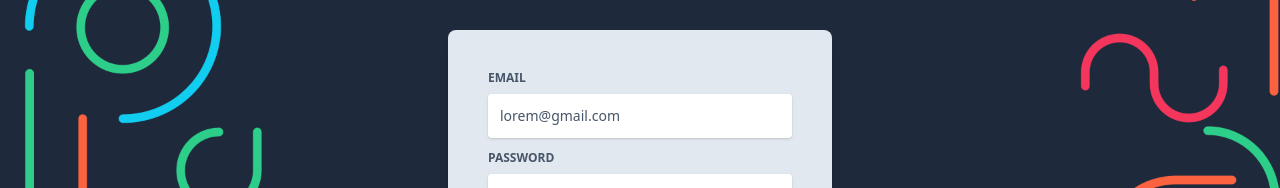
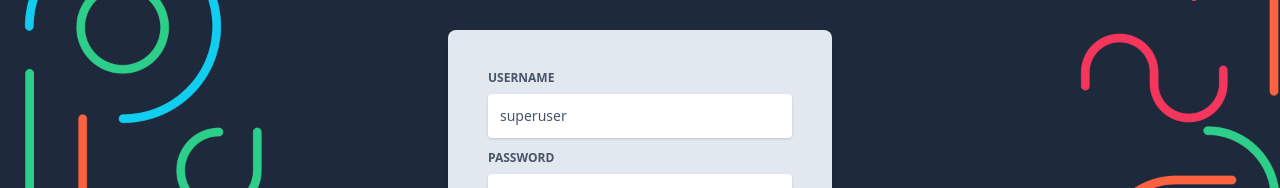
Before and after one commit to loluskii/next-backoffice, a Next.js app: page / in a window 1280 px wide. Shown: the part 130-318 px from the top of the page. Built offline with nearby package versions, Linux system fonts and the light colour scheme.

Commit message:
convert to username for auth

```diff
--- a/pages/auth/login.jsx
+++ b/pages/auth/login.jsx
@@ -4,7 +4,7 @@
 import { loginUser } from "services/auth.service";
 
 export default function Login() {
-  const [email, setEmail] = useState("lorem@gmail.com");
+  const [username, setUsername] = useState("superuser");
   const [password, setPassword] = useState("SiEBef0H821");
   const [isLoading, setIsLoading] = useState(false);
   const router = useRouter();
@@ -12,7 +12,7 @@
   async function doLogin(e) {
     e.preventDefault();
     setIsLoading(true);
-    const response = await loginUser(email, password);
+    const response = await loginUser(username, password);
     setIsLoading(false);
     if (response) {
       router.push("/wallet/accounts");
@@ -21,7 +21,6 @@
       console.error(response);
     }
   }
-
 
   return (
     <>
@@ -36,15 +35,15 @@
                       className="block uppercase text-blueGray-600 text-xs font-bold mb-2"
                       htmlFor="grid-password"
                     >
-                      Email
+                      Username
                     </label>
                     <input
                       type="email"
                       className="border-0 px-3 py-3 placeholder-blueGray-300 text-blueGray-600 bg-white rounded text-sm shadow focus:outline-none focus:ring w-full ease-linear transition-all duration-150"
                       placeholder="Email"
-                      name="email"
-                      value={email}
-                      onChange={(e) => setEmail(e.target.value)}
+                      name="username"
+                      value={username}
+                      onChange={(e) => setUsername(e.target.value)}
                     />
                   </div>
 
```
